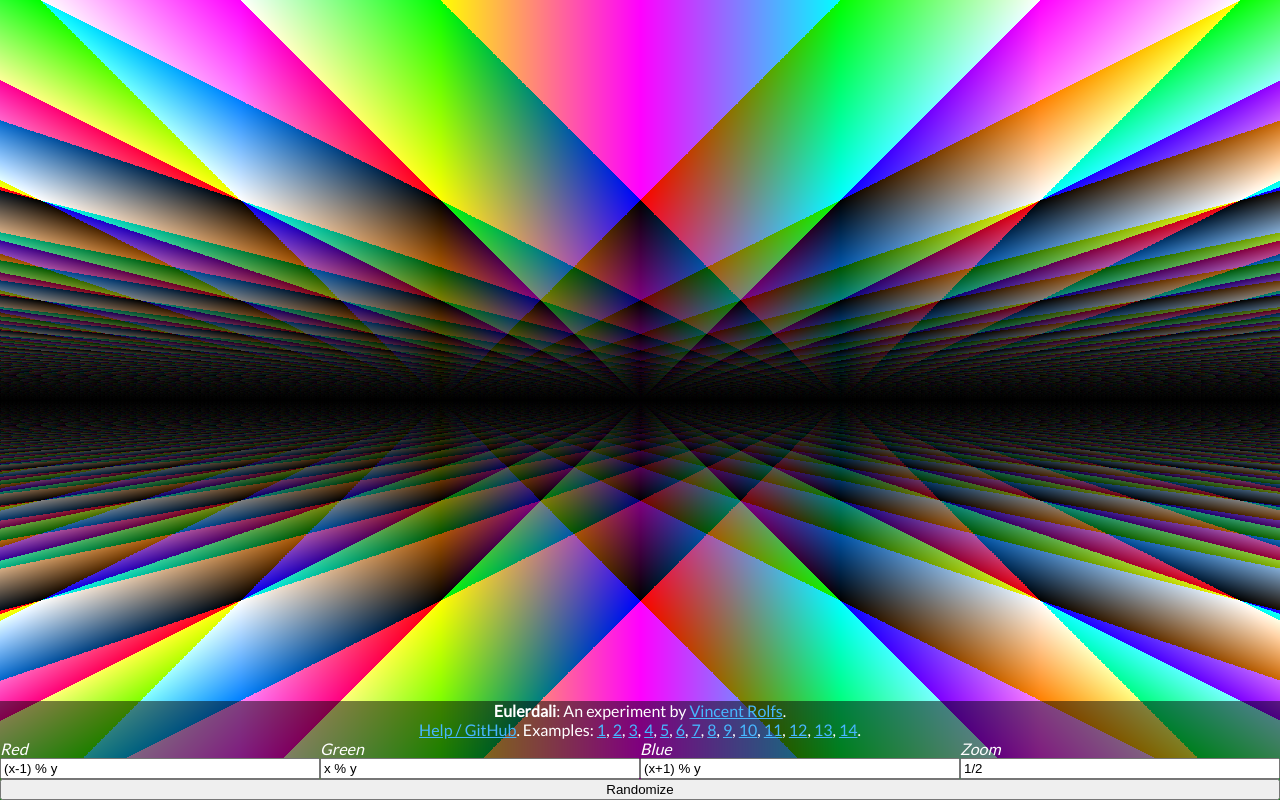
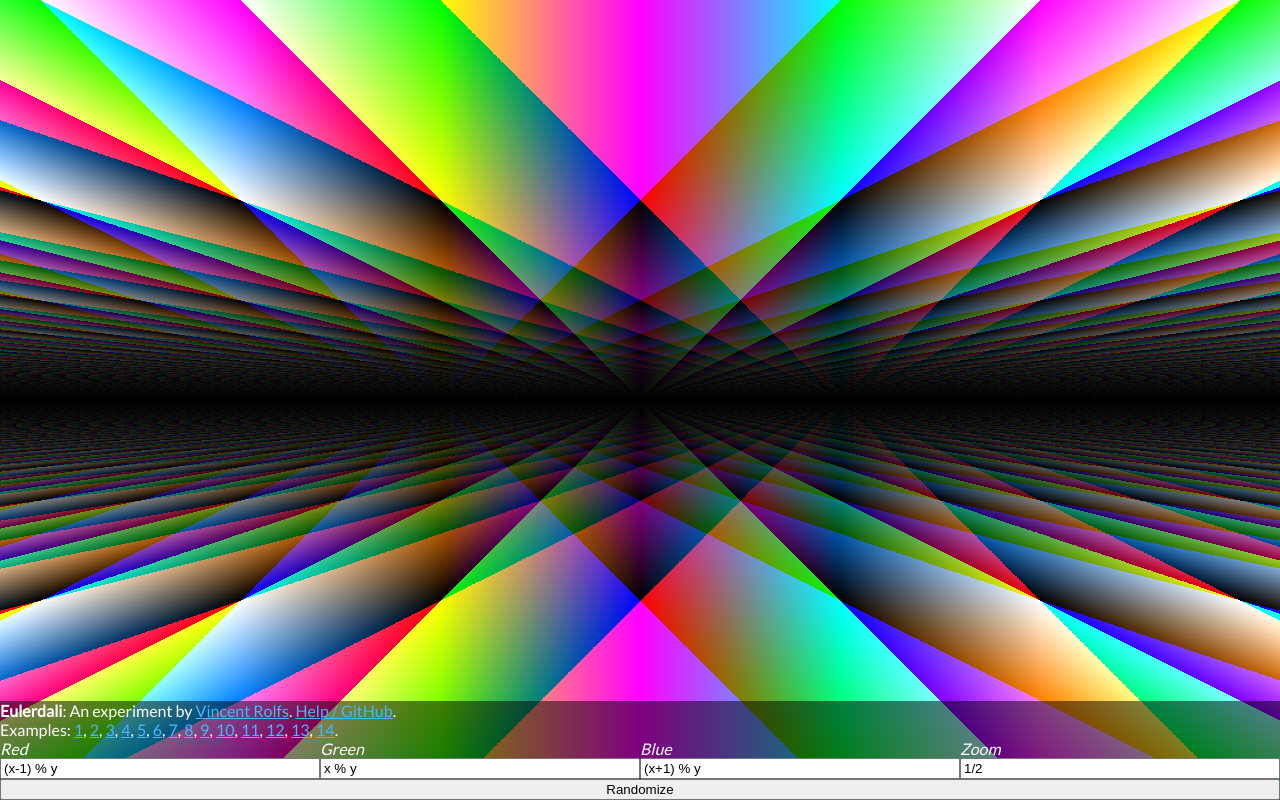
Before and after one commit to vincentrolfs/eulerdali, a website with bundled scripts: page index.html in a window 1280 px wide. Built offline with nearby package versions, Linux system fonts and the light colour scheme.

Commit message:
Refactoring with new toolbar class

```diff
--- a/index.html
+++ b/index.html
@@ -18,8 +18,11 @@
 
 <div id="toolbar">
     <div id="toolbar-caption">
-        <strong>Eulerdali</strong>: An experiment by <a href="https://vincentrolfs.github.io" target="_blank">Vincent Rolfs</a>.<br/>
+        <strong>Eulerdali</strong>: An experiment by <a href="https://vincentrolfs.github.io" target="_blank">Vincent Rolfs</a>.
         <a href="https://github.com/vincentrolfs/eulerdali" target="_blank">Help / GitHub</a>.
+    </div>
+
+    <div id="toolbar-buttons">
         Examples: <span id="examples">..</span>.
     </div>
 
--- a/main.css
+++ b/main.css
@@ -33,10 +33,6 @@ a:hover {
     background: rgba(0, 0, 0, 0.5);
 }
 
-#toolbar #toolbar-caption {
-    text-align: center;
-}
-
 #toolbar #toolbar-caption p {
     margin: 0;
 }
--- a/src/Canvas.ts
+++ b/src/Canvas.ts
@@ -1,4 +1,4 @@
-import { CANVAS_ID } from "./constants";
+import { CANVAS_ID } from "./common/constants";
 
 export class Canvas {
   private element: HTMLCanvasElement;
--- a/src/Painter.ts
+++ b/src/Painter.ts
@@ -1,5 +1,5 @@
 import { Canvas } from "./Canvas";
-import { ColorFunc, PaintInputs, ZoomFunc } from "./utilities";
+import { ColorFunc, PaintInputs, ZoomFunc } from "./common/utilities";
 
 export class Painter {
   constructor(private readonly canvas: Canvas) {}
--- a/src/Parser.ts
+++ b/src/Parser.ts
@@ -1,21 +1,23 @@
 import { Painter } from "./Painter";
-import { ColorFunc, PaintInputNames, PaintInputs, ZoomFunc } from "./utilities";
-import { DEBOUNCE_TIMEOUT, EXAMPLES_ID } from "./constants";
-import { examples, initialExample } from "./examples";
-import { Randomizer } from "./Randomizer";
+import {
+  ColorFunc,
+  PaintInputName,
+  PaintInputNames,
+  PaintInputs,
+  ZoomFunc,
+} from "./common/utilities";
+import { DEBOUNCE_TIMEOUT } from "./common/constants";
 
 const INPUT_ID_RED = "#input-red";
 const INPUT_ID_GREEN = "#input-green";
 const INPUT_ID_BLUE = "#input-blue";
 const INPUT_ID_ZOOM = "#input-zoom";
-const BUTTON_ID_RANDOM = "#button-random";
 
 type InputMap = Record<keyof PaintInputs, HTMLInputElement>;
 
 export class Parser {
   private readonly inputs: InputMap;
   private inputTimeout: number | undefined;
-  private readonly randomizer: Randomizer;
 
   constructor(private readonly painter: Painter) {
     this.inputs = {
@@ -25,41 +27,7 @@ export class Parser {
       zoom: document.querySelector(INPUT_ID_ZOOM)!,
     };
 
-    this.randomizer = new Randomizer();
-  }
-
-  parse() {
     Parser.registerGlobalMath();
-    this.showExampleOptions();
-    this.setEventListeners();
-    this.setExample(initialExample);
-  }
-
-  private showExampleOptions() {
-    document.getElementById(EXAMPLES_ID)!.innerHTML = examples
-      .map((_, index) => `<a href="#">${index + 1}</a>`)
-      .join(", ");
-  }
-
-  private setEventListeners() {
-    document.querySelectorAll(`#${EXAMPLES_ID} a`).forEach((el) =>
-      el.addEventListener("click", (event) => {
-        event.preventDefault();
-        this.setExample(
-          parseInt((event.currentTarget as HTMLAnchorElement).innerText) - 1
-        );
-      })
-    );
-
-    Object.values(this.inputs).forEach((el) =>
-      el.addEventListener("input", (event) =>
-        this.onInputChange(event.currentTarget as HTMLInputElement | null)
-      )
-    );
-
-    document
-      .querySelector(BUTTON_ID_RANDOM)!
-      .addEventListener("click", () => this.setRandom());
   }
 
   private static registerGlobalMath() {
@@ -69,6 +37,34 @@ export class Parser {
         window[key] = Math[key];
       }
     }
+  }
+
+  private static buildColorFunc(funcDescription: string): ColorFunc {
+    return new Function("x", "y", `return ${funcDescription};`) as ColorFunc;
+  }
+
+  private static buildZoomFunc(funcDescription: string): ZoomFunc {
+    return new Function(`return ${funcDescription};`) as ZoomFunc;
+  }
+
+  overwrite(values: Record<PaintInputName, string>) {
+    for (const key of PaintInputNames) {
+      this.inputs[key].value = values[key];
+    }
+
+    this.paint();
+  }
+
+  activate() {
+    this.setEventListeners();
+  }
+
+  private setEventListeners() {
+    Object.values(this.inputs).forEach((el) =>
+      el.addEventListener("input", (event) =>
+        this.onInputChange(event.currentTarget as HTMLInputElement | null)
+      )
+    );
   }
 
   private onInputChange(el: HTMLInputElement | null) {
@@ -83,27 +79,6 @@ export class Parser {
 
       this.paint();
     }, DEBOUNCE_TIMEOUT);
-  }
-
-  private setRandom() {
-    for (const key of PaintInputNames) {
-      this.inputs[key].value =
-        key === "zoom"
-          ? this.randomizer.randomZoom()
-          : this.randomizer.randomFunc();
-    }
-
-    this.paint();
-  }
-
-  private setExample(exampleNumber: number) {
-    const example = examples[exampleNumber];
-
-    for (const key of PaintInputNames) {
-      this.inputs[key].value = example[key];
-    }
-
-    this.paint();
   }
 
   private paint() {
@@ -128,12 +103,4 @@ export class Parser {
       zoom: Parser.buildZoomFunc(this.inputs.zoom.value),
     };
   }
-
-  private static buildColorFunc(funcDescription: string): ColorFunc {
-    return new Function("x", "y", `return ${funcDescription};`) as ColorFunc;
-  }
-
-  private static buildZoomFunc(funcDescription: string): ZoomFunc {
-    return new Function(`return ${funcDescription};`) as ZoomFunc;
-  }
 }
--- a/src/constants.ts
+++ b/src/common/constants.ts
@@ -1,4 +1,3 @@
-export const TOOLBAR_ID = "toolbar";
 export const CANVAS_ID = "canvas";
 export const EXAMPLES_ID = "examples";
 export const DEBOUNCE_TIMEOUT = 300;
--- a/src/main.ts
+++ b/src/main.ts
@@ -1,20 +1,24 @@
 import { Canvas } from "./Canvas";
 import { Painter } from "./Painter";
 import { Parser } from "./Parser";
+import { Toolbar } from "./toolbar/Toolbar";
 
 class Main {
   private readonly canvas: Canvas;
   private readonly painter: Painter;
   private readonly parser: Parser;
+  private readonly toolbar: Toolbar;
 
   constructor() {
     this.canvas = new Canvas();
     this.painter = new Painter(this.canvas);
     this.parser = new Parser(this.painter);
+    this.toolbar = new Toolbar(this.parser);
   }
 
   run() {
-    this.parser.parse();
+    this.parser.activate();
+    this.toolbar.activate();
   }
 }
 
--- a/src/Randomizer.ts
+++ b/src/toolbar/Randomizer.ts
@@ -1,4 +1,7 @@
-import { RANDOMIZER_MAX_DEPTH, RANDOMIZER_MIN_DEPTH } from "./constants";
+import {
+  RANDOMIZER_MAX_DEPTH,
+  RANDOMIZER_MIN_DEPTH,
+} from "../common/constants";
 
 type NullaryOperation = (n: number) => string;
 type UnaryOperation = (s: string) => string;
--- /dev/null
+++ b/src/toolbar/Toolbar.ts
@@ -0,0 +1,58 @@
+import { Parser } from "../Parser";
+import { EXAMPLES_ID } from "../common/constants";
+import { examples, initialExample } from "./examples";
+import { Randomizer } from "./Randomizer";
+
+const BUTTON_ID_RANDOM = "#button-random";
+
+export class Toolbar {
+  private readonly randomizer: Randomizer;
+
+  constructor(private readonly parser: Parser) {
+    this.randomizer = new Randomizer();
+  }
+
+  activate() {
+    this.showExampleOptions();
+    this.setEventListeners();
+    this.setExample(initialExample);
+  }
+
+  private showExampleOptions() {
+    document.getElementById(EXAMPLES_ID)!.innerHTML = examples
+      .map((_, index) => `<a href="#">${index + 1}</a>`)
+      .join(", ");
+  }
+
+  private setEventListeners() {
+    document.querySelectorAll(`#${EXAMPLES_ID} a`).forEach((el) =>
+      el.addEventListener("click", (event) => {
+        event.preventDefault();
+        console.log("click");
+        console.log(
+          parseInt((event.currentTarget as HTMLAnchorElement).innerText) - 1
+        );
+        this.setExample(
+          parseInt((event.currentTarget as HTMLAnchorElement).innerText) - 1
+        );
+      })
+    );
+
+    document
+      .querySelector(BUTTON_ID_RANDOM)!
+      .addEventListener("click", () => this.setRandom());
+  }
+
+  private setExample(exampleNumber: number) {
+    this.parser.overwrite(examples[exampleNumber]);
+  }
+
+  private setRandom() {
+    this.parser.overwrite({
+      red: this.randomizer.randomFunc(),
+      green: this.randomizer.randomFunc(),
+      blue: this.randomizer.randomFunc(),
+      zoom: this.randomizer.randomZoom(),
+    });
+  }
+}
--- a/src/examples.ts
+++ b/src/toolbar/examples.ts
@@ -1,8 +1,7 @@
-import { PaintInputs } from "./utilities";
+import { PaintInputName } from "../common/utilities";
 
-export type Example = Record<keyof PaintInputs, string>;
 export const initialExample = 0;
-export const examples: Example[] = [
+export const examples: Record<PaintInputName, string>[] = [
   {
     red: "(x-1) % y",
     green: "x % y",
```
Also changed, not shown: dist/main.js, src/common/utilities.ts (renamed from src/utilities.ts), 1 other file.
